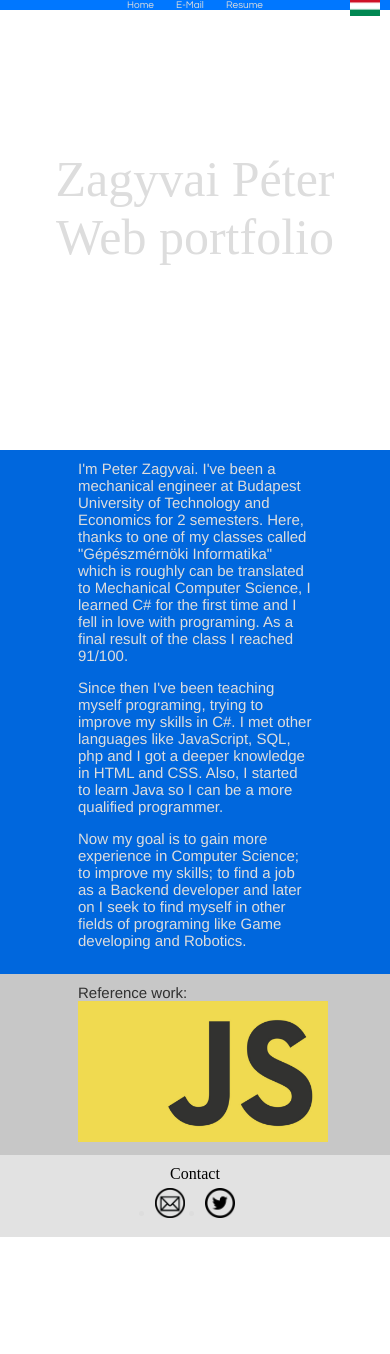
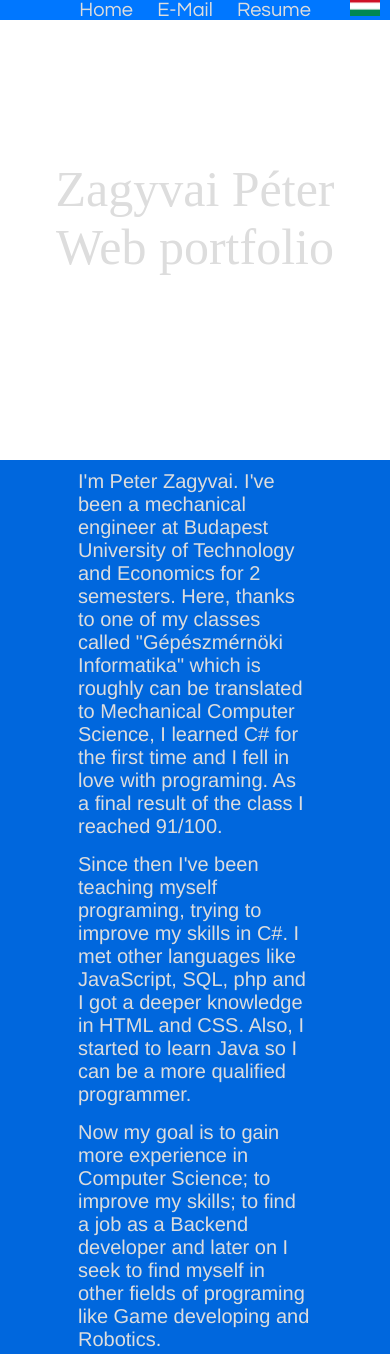
Before and after one commit to zagyvaipetercv/zagyvaipetercv, a plain HTML site: page cv_en.html in a window 390 px wide. Shown: the top 1354 px of the page. Before the commit the page ends 1237 px from the top, so only its background shows below. Drawn offline with Linux system fonts and the light colour scheme.

Commit message:
Update cv.css

```diff
--- a/styles/cv.css
+++ b/styles/cv.css
@@ -92,7 +92,7 @@ footer ul li{
 
 @media screen and (max-width:500px){
     nav{
-        font-size: 10px
+        font-size: 20px
     }
 
     header{
@@ -100,6 +100,6 @@ footer ul li{
     }
 
     main{
-        font-size: 15px;
+        font-size: 20px;
     }
 }
```
